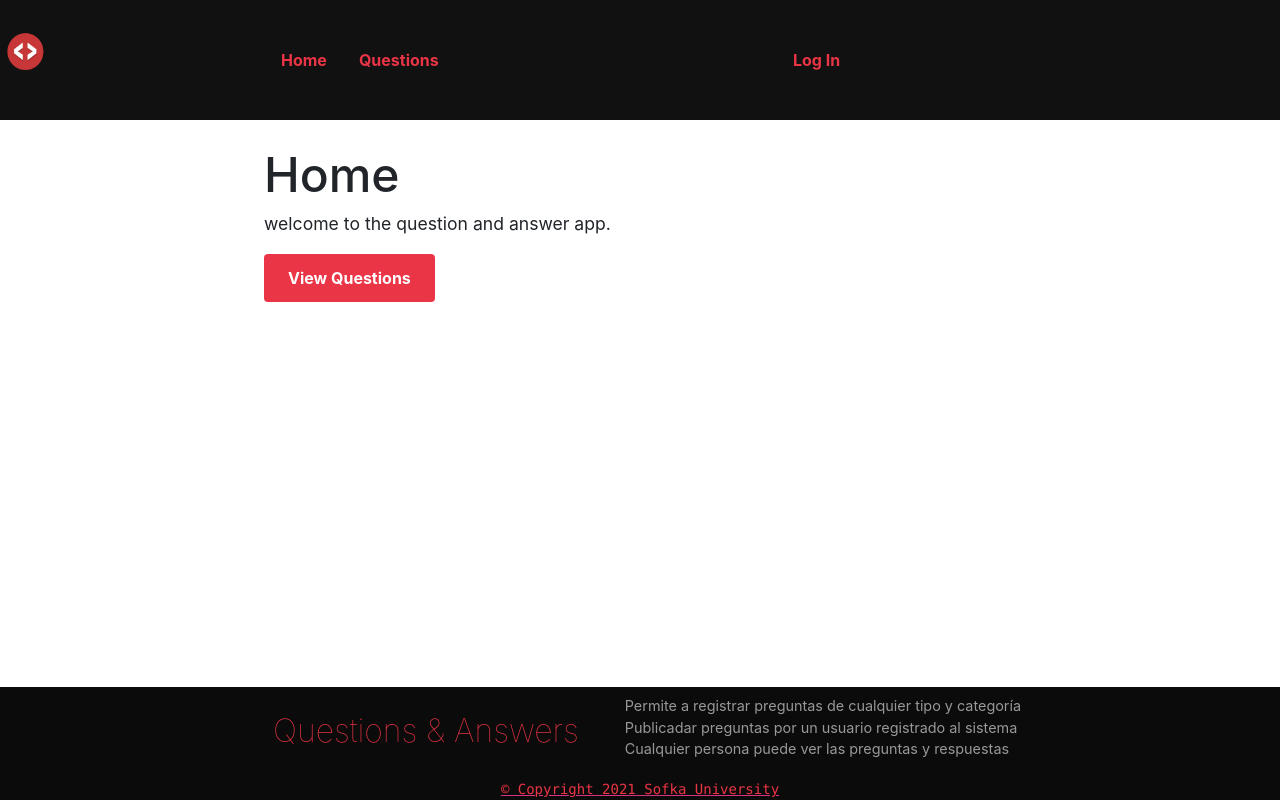
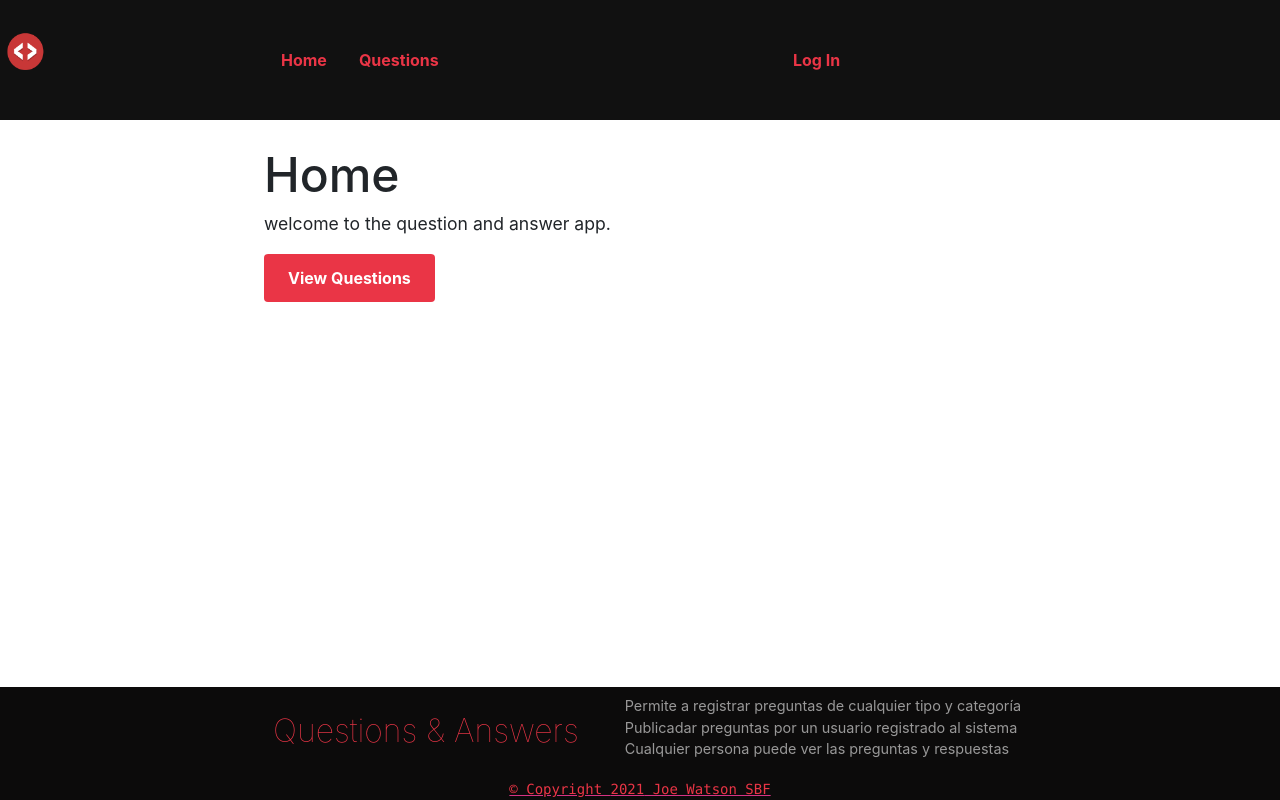
Before and after one commit to joe-watson-sbf/QuestionsAndAnswers, a React (Create React App) app in the folder web/: page / in a window 1280 px wide. Built offline with nearby package versions, Linux system fonts and the light colour scheme; no server answers.

Commit message:
footer changed

```diff
--- a/web/src/components/footer/Footer.js
+++ b/web/src/components/footer/Footer.js
@@ -3,7 +3,7 @@ import React from 'react';
 
 const Footer = () => {
 
-    const URL = "https://www.sofka.com.co/es/sofka-university/";
+    const URL = "https://joedev.vakaks.com/";
 
     return (
         <div className="footer-content">
@@ -26,7 +26,7 @@ const Footer = () => {
 
             <code>
                 <a target="_blank" rel="noopener noreferrer" href={URL}>
-                    &copy; Copyright {new Date().getFullYear()} Sofka University
+                    &copy; Copyright {new Date().getFullYear()} Joe Watson SBF
                 </a>
             </code>
         </div>
```
